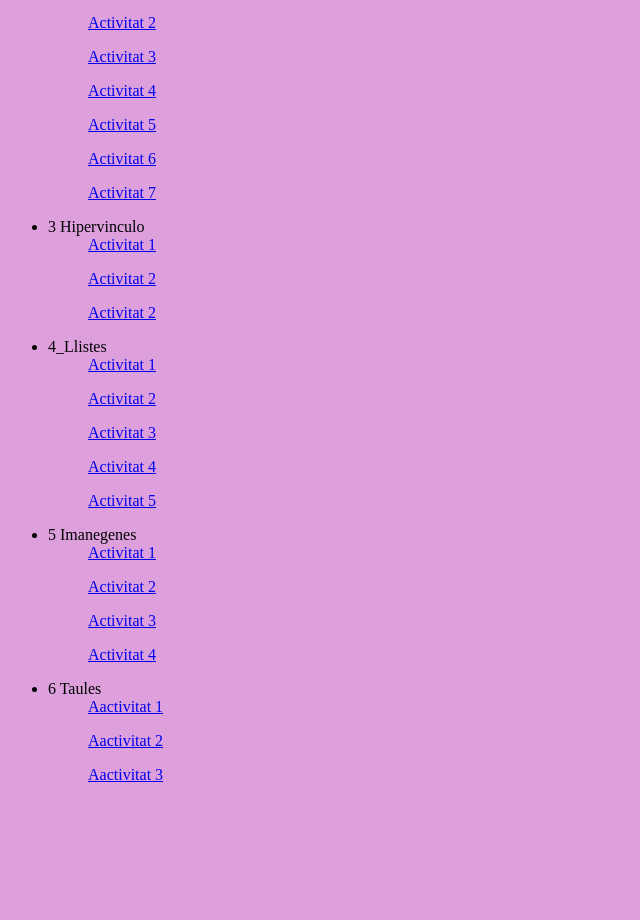
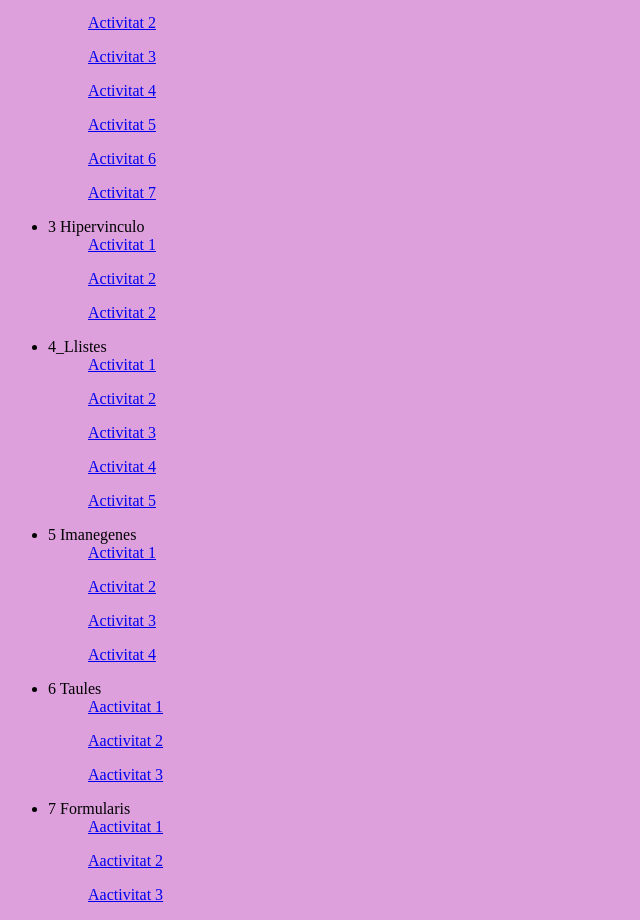
Before and after one commit to jeferreira04/ACTIVITATS2, a plain HTML site: page index.html in a window 1280 px wide. Shown: the part 118-1038 px from the top of the page, without its empty margins (0-640 px from the left). Before the commit the page ends 918 px from the top, so only its background shows below. Drawn offline with Linux system fonts and the light colour scheme.

Commit message:
Update index.html

```diff
--- a/index.html
+++ b/index.html
@@ -77,5 +77,16 @@
                 <a href="6_Taules/3_Activitat.html">Aactivitat 3</a>
             </ul>
     </ul>
+
+    <ul>
+        <li>7 Formularis</li>
+            <ul>
+                <a href="7_Formularis/1_Activitat.html">Aactivitat 1</a>
+                <p/>
+                <a href="7_Formularis/2_Activitat.html">Aactivitat 2</a>
+                <p/>
+                <a href="7_Formularis/3_Activitat.html">Aactivitat 3</a>
+            </ul>
+    </ul>
 </body>
 </html>
```
